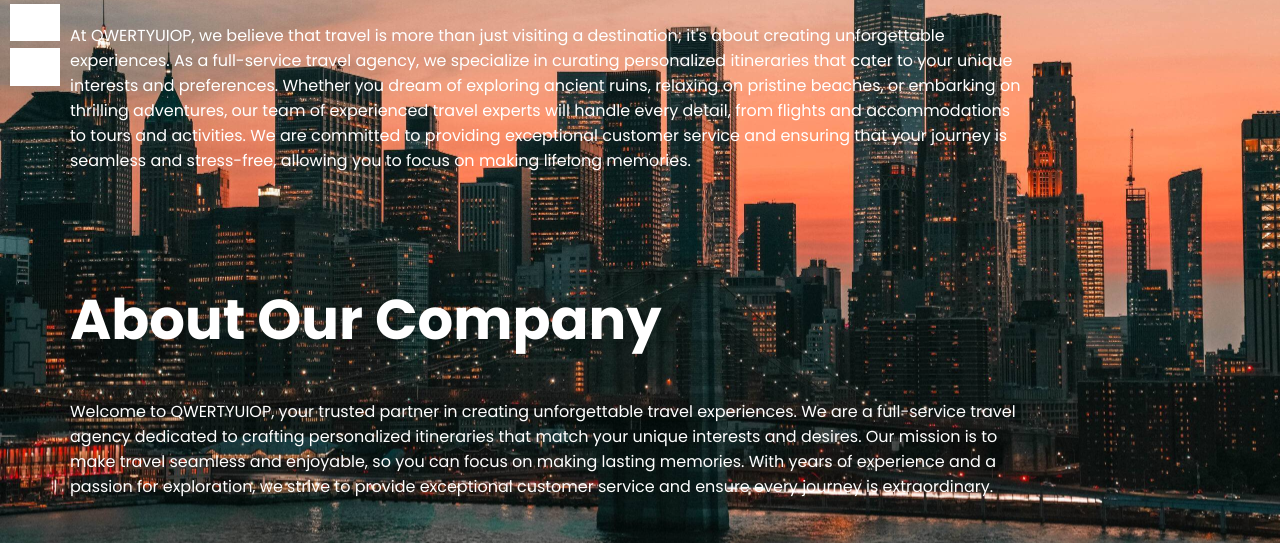
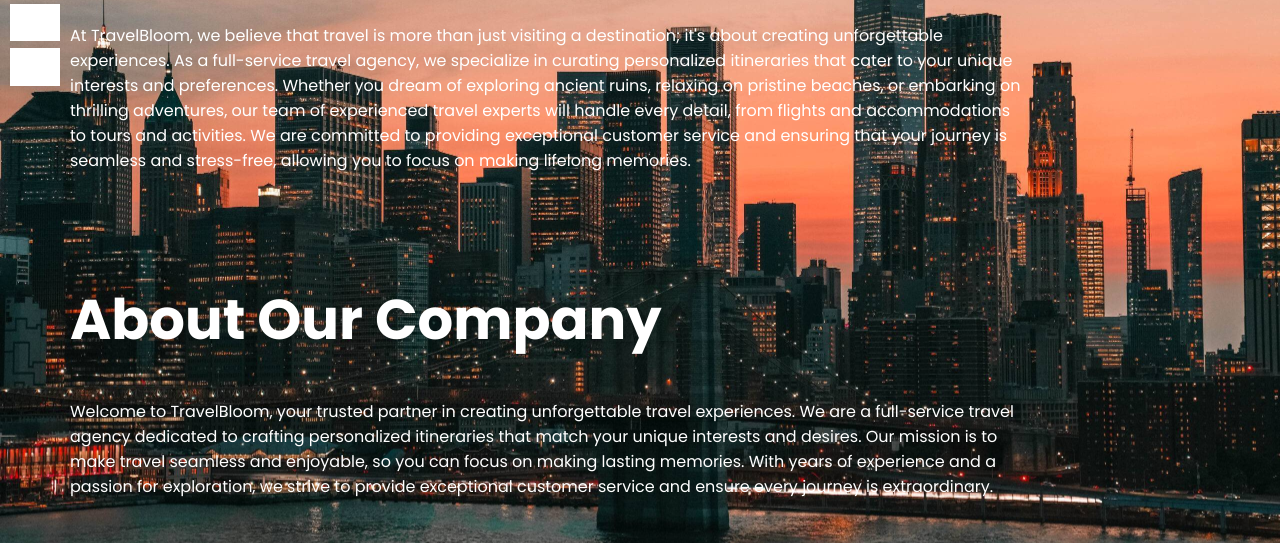
Before and after one commit to TeroddeFB/travel-rec, a plain HTML site: page travel_recommendation.html in a window 1280 px wide. Shown: the part 187-730 px from the top of the page. Drawn offline with Linux system fonts and the light colour scheme; grey boxes are pictures that could not be loaded.

Commit message:
Update travel_recommendation.html

```diff
--- a/travel_recommendation.html
+++ b/travel_recommendation.html
@@ -40,12 +40,12 @@
           </div>
           <div id="arriba">
       <h1 id="Explore">Explore our destinations</h1>
-      <p class="texto">At QWERTYUIOP, we believe that travel is more than just visiting a destination; it's about creating unforgettable experiences. As a full-service travel agency, we specialize in curating personalized itineraries that cater to your unique interests and preferences. Whether you dream of exploring ancient ruins, relaxing on pristine beaches, or embarking on thrilling adventures, our team of experienced travel experts will handle every detail, from flights and accommodations to tours and activities. We are committed to providing exceptional customer service and ensuring that your journey is seamless and stress-free, allowing you to focus on making lifelong memories.</p>
+      <p class="texto">At TravelBloom, we believe that travel is more than just visiting a destination; it's about creating unforgettable experiences. As a full-service travel agency, we specialize in curating personalized itineraries that cater to your unique interests and preferences. Whether you dream of exploring ancient ruins, relaxing on pristine beaches, or embarking on thrilling adventures, our team of experienced travel experts will handle every detail, from flights and accommodations to tours and activities. We are committed to providing exceptional customer service and ensuring that your journey is seamless and stress-free, allowing you to focus on making lifelong memories.</p>
     <div id="About"><br><br></div></div></div>
 <div>
       <h1>About Our Company</h1>
 
-      <p class="texto">Welcome to QWERTYUIOP, your trusted partner in creating unforgettable travel experiences. We are a full-service travel agency dedicated to crafting personalized itineraries that match your unique interests and desires. Our mission is to make travel seamless and enjoyable, so you can focus on making lasting memories. With years of experience and a passion for exploration, we strive to provide exceptional customer service and ensure every journey is extraordinary.</p>
+      <p class="texto">Welcome to TravelBloom, your trusted partner in creating unforgettable travel experiences. We are a full-service travel agency dedicated to crafting personalized itineraries that match your unique interests and desires. Our mission is to make travel seamless and enjoyable, so you can focus on making lasting memories. With years of experience and a passion for exploration, we strive to provide exceptional customer service and ensure every journey is extraordinary.</p>
 
       <h2>Meet Our Team</h2>
     </div>
```
